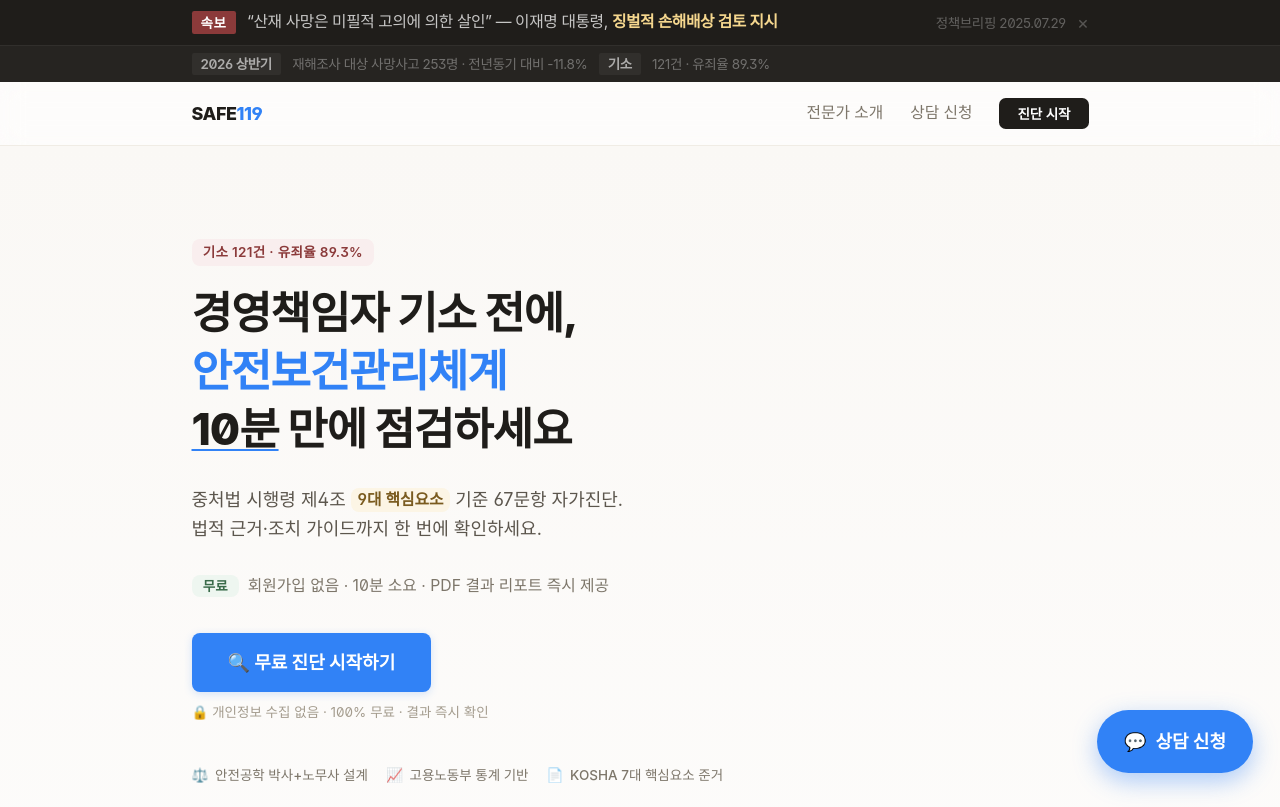
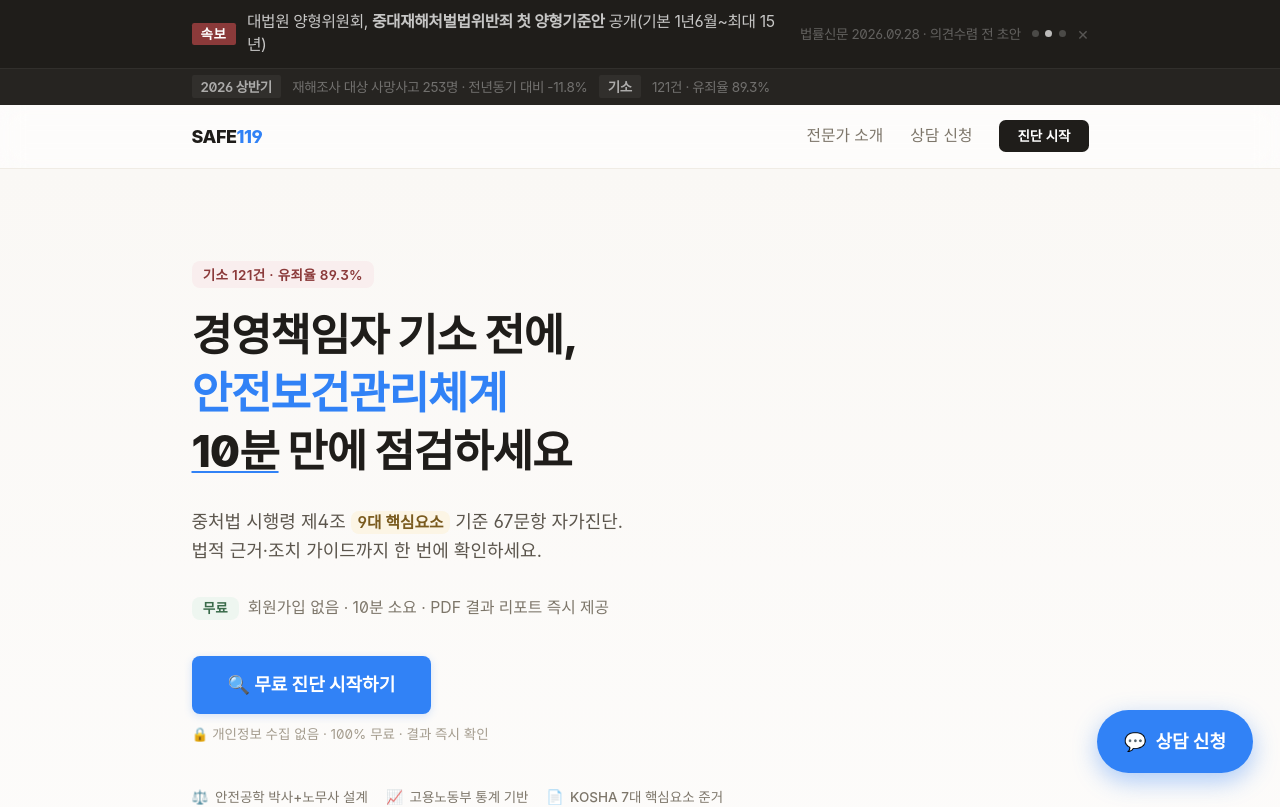
Before and after one commit to cdj44y-ui/safe119-cursor-starter, a Next.js app: page / in a window 1280 px wide. Shown: the top 807 px of the page. Built offline with nearby package versions, Linux system fonts and the light colour scheme; no server answers; a web font is replaced by a local one.

Commit message:
feat: 속보 배너를 다건 순환형으로 확장 (양형기준안·다사업장 합산판례 추가)

```diff
--- a/components/layout/NewsBanner.tsx
+++ b/components/layout/NewsBanner.tsx
@@ -1,11 +1,55 @@
 'use client';
 
-import { useState } from 'react';
+import { useEffect, useState, type ReactNode } from 'react';
+
+type NewsItem = {
+  body: ReactNode;
+  source: string;
+};
+
+const NEWS_ITEMS: NewsItem[] = [
+  {
+    body: (
+      <>
+        국회 본회의, 반복 산재 사망 시{' '}
+        <b className="text-toss font-semibold">영업이익 최대 5% 과징금</b> 부과하는 산업안전보건법 개정안 통과
+      </>
+    ),
+    source: '연합뉴스 2026.10.01 · 공포·시행 전',
+  },
+  {
+    body: (
+      <>
+        대법원 양형위원회, <b className="text-toss font-semibold">중대재해처벌법위반죄 첫 양형기준안</b> 공개(기본
+        1년6월~최대 15년)
+      </>
+    ),
+    source: '법률신문 2026.09.28 · 의견수렴 전 초안',
+  },
+  {
+    body: (
+      <>
+        대법원, 중대재해처벌법상 <b className="text-toss font-semibold">&ldquo;사업 또는 사업장&rdquo;은 상시근로자 수 합산</b>{' '}
+        기준으로 판단
+      </>
+    ),
+    source: '대법원 2026.01.29. 선고 2025도15060',
+  },
+];
 
 export default function NewsBanner() {
   const [visible, setVisible] = useState(true);
+  const [idx, setIdx] = useState(0);
+
+  useEffect(() => {
+    const timer = window.setInterval(() => {
+      setIdx((i) => (i + 1) % NEWS_ITEMS.length);
+    }, 6000);
+    return () => window.clearInterval(timer);
+  }, []);
 
   if (!visible) return null;
+  const current = NEWS_ITEMS[idx];
 
   return (
     <div className="bg-sand-900 text-white/75 text-sm tracking-tight">
@@ -13,11 +57,23 @@ export default function NewsBanner() {
         <span className="bg-semantic-red-text text-white px-2 py-0.5 rounded-sm text-xs font-bold tracking-wider uppercase">
           속보
         </span>
-        <span className="flex-1 font-normal">
-          &ldquo;산재 사망은 미필적 고의에 의한 살인&rdquo; — 이재명 대통령,{' '}
-          <b className="text-[#F5D78E] font-semibold">징벌적 손해배상 검토 지시</b>
-        </span>
-        <span className="text-white/30 text-xs hidden sm:inline">정책브리핑 2025.07.29</span>
+        <span className="flex-1 font-normal">{current.body}</span>
+        <span className="text-white/30 text-xs hidden sm:inline">{current.source}</span>
+        <div className="flex shrink-0 items-center gap-1.5" role="tablist" aria-label="속보 목록">
+          {NEWS_ITEMS.map((_, i) => (
+            <button
+              key={i}
+              type="button"
+              onClick={() => setIdx(i)}
+              role="tab"
+              aria-selected={i === idx}
+              aria-label={`${i + 1}번째 소식 보기`}
+              className={`h-1.5 w-1.5 rounded-full border-none p-0 transition ${
+                i === idx ? 'bg-white/70' : 'bg-white/20 hover:bg-white/40'
+              }`}
+            />
+          ))}
+        </div>
         <button
           onClick={() => setVisible(false)}
           className="text-white/25 hover:text-white/60 text-base leading-none p-0 bg-transparent border-none cursor-pointer"
```
